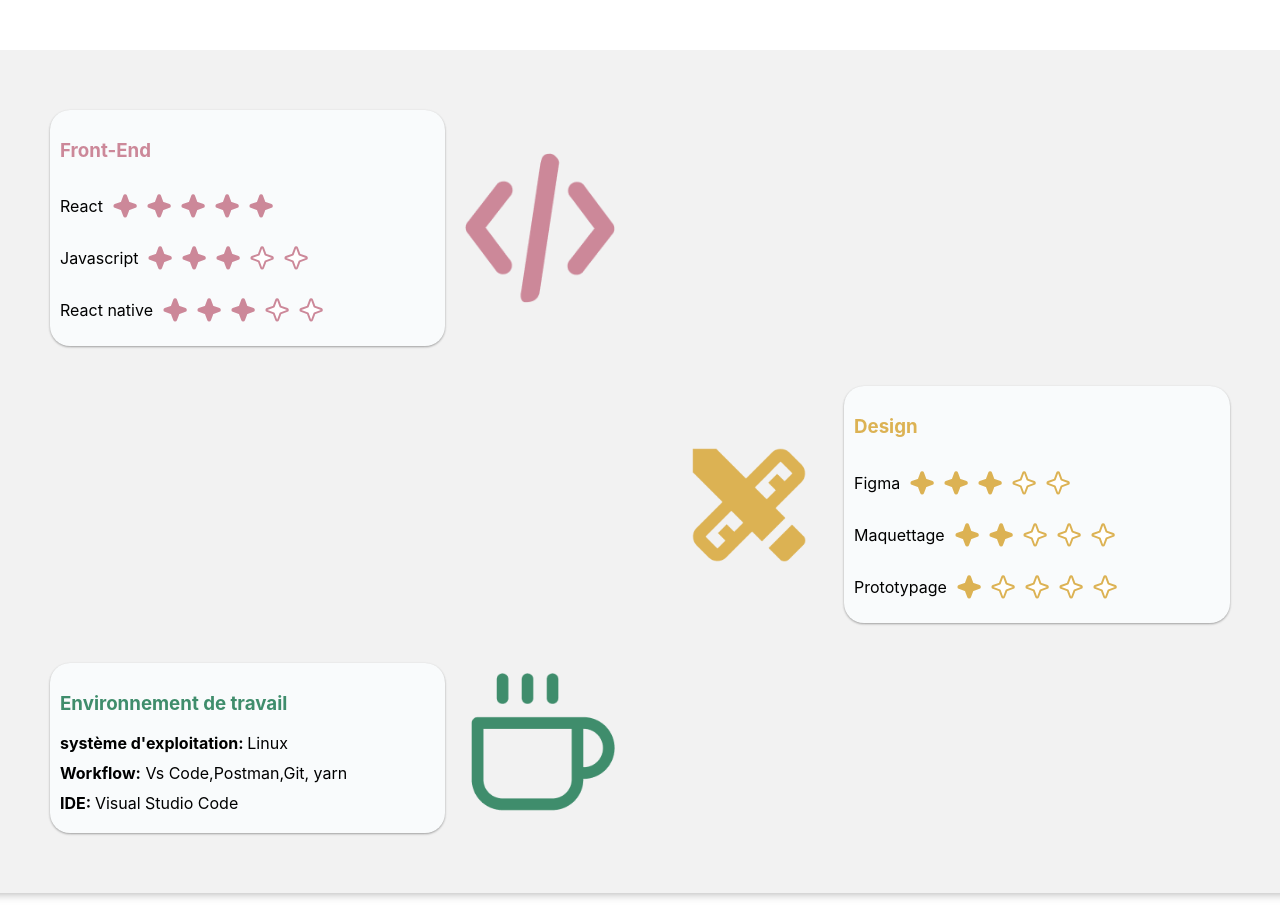
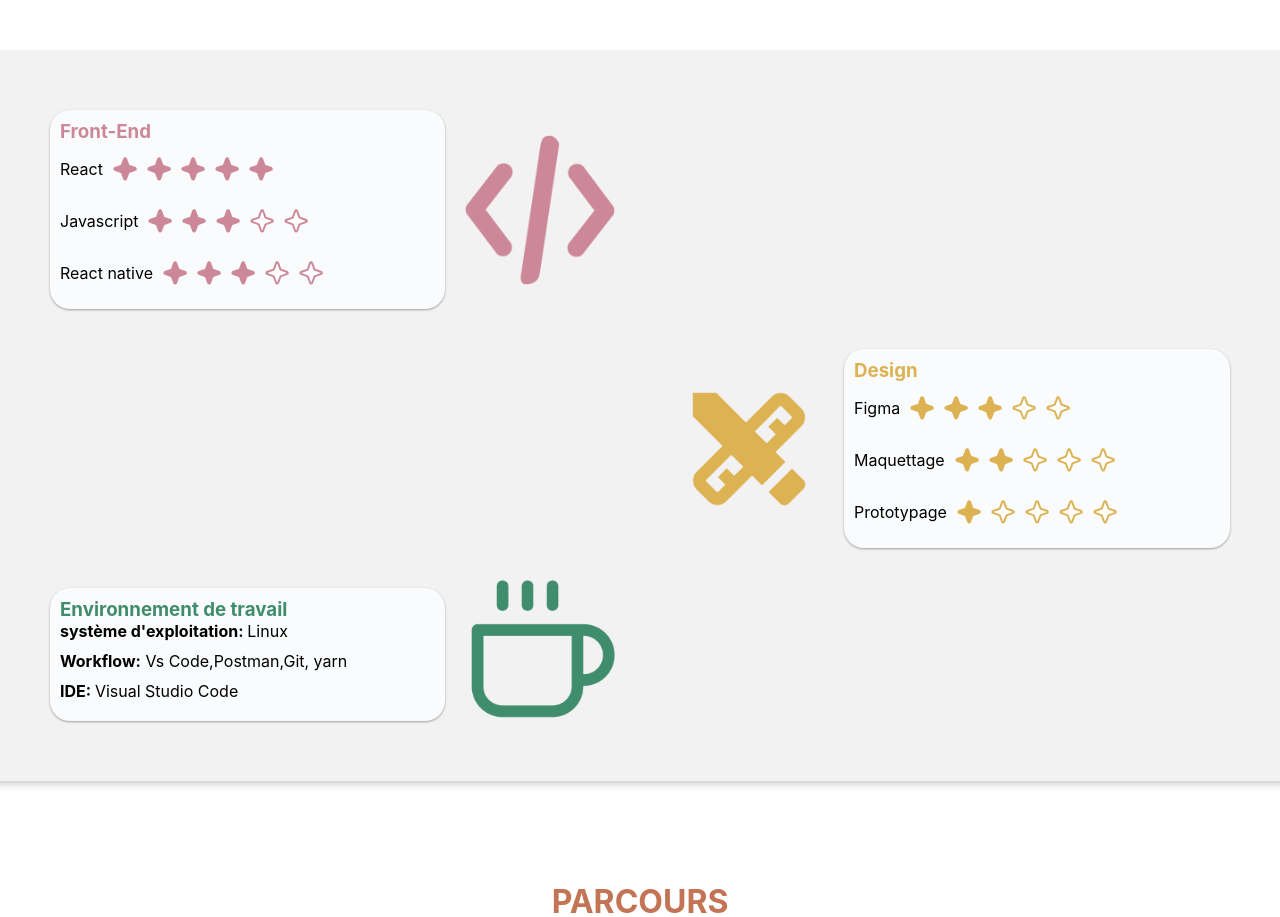
Before and after one commit to Zubiik/curiculum_vitae, a React (Create React App) app: page / in a window 1280 px wide. Shown: the part 880-1797 px from the top of the page. Built offline with nearby package versions, Linux system fonts and the light colour scheme.

Commit message:
fix: erase tags styled

```diff
--- a/src/index.css
+++ b/src/index.css
@@ -25,9 +25,11 @@ h2 {
   margin: 0;
   font-weight: normal;
 }
+h3 {
+  margin: 0;
+}
 
 p {
-  padding: none;
 }
 a {
   color:inherit;
```
